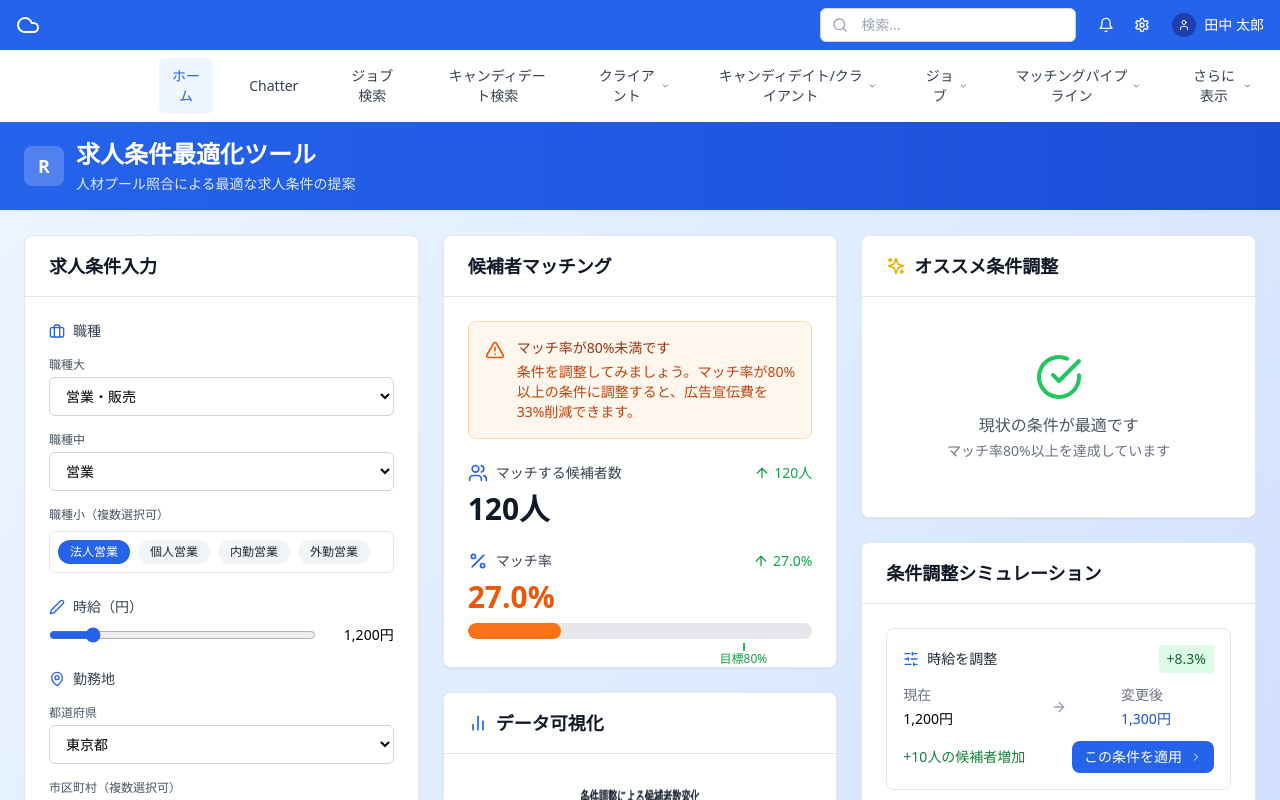
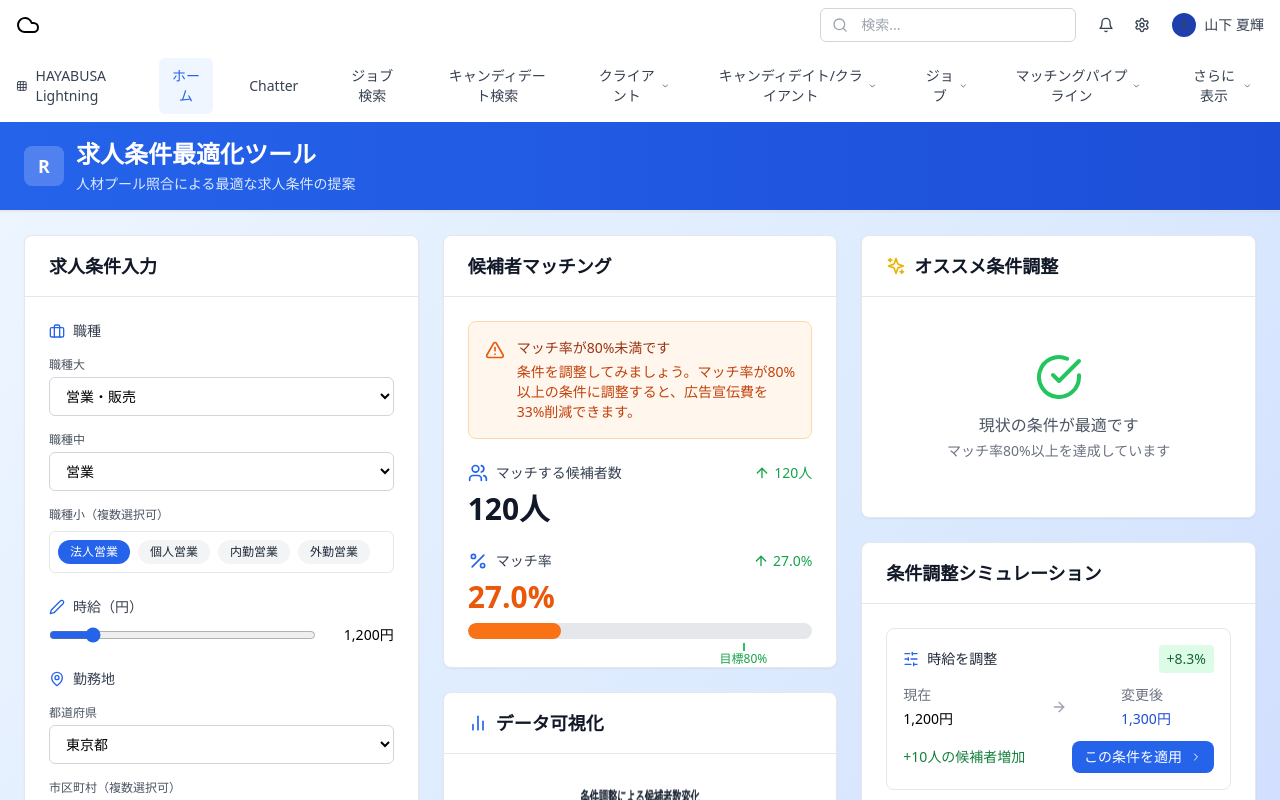
Before and after one commit to NatsukiNateYamashita/better-job-condition-recommender, a React (Vite) app: page / in a window 1280 px wide. Shown: the top 800 px of the page. Built offline with nearby package versions, Linux system fonts and the light colour scheme.

Commit message:
changed title

```diff
--- a/src/App.tsx
+++ b/src/App.tsx
@@ -112,11 +112,11 @@ function App() {
       {/* Salesforce Lightning Header */}
       <header className="bg-white border-b border-gray-200 shadow-sm">
         {/* Top Header Bar */}
-        <div className="px-4 py-2 bg-blue-600">
+        <div className="px-4 py-2 bg-white">
           <div className="flex items-center justify-between">
             <div className="flex items-center gap-4">
               <div className="flex items-center gap-3">
-                <Cloud className="w-6 h-6 text-white" />
+                <Cloud className="w-6 h-6 text-blue" />
                 {/* <div className="flex items-center gap-2">
                   <Grid3X3 className="w-4 h-4 text-white" />
                   <span className="text-white font-medium text-sm">HAYABUSA Lightning</span>
@@ -135,17 +135,17 @@ function App() {
               </div>
 
               <div className="flex items-center gap-2">
-                <button className="p-1.5 text-white hover:bg-blue-700 rounded-md">
+                <button className="p-1.5 text-gray-700 hover:bg-blue-700 rounded-md">
                   <Bell className="w-4 h-4" />
                 </button>
-                <button className="p-1.5 text-white hover:bg-blue-700 rounded-md">
+                <button className="p-1.5 text-gray-700 hover:bg-blue-700 rounded-md">
                   <Settings className="w-4 h-4" />
                 </button>
                 <div className="flex items-center gap-2 ml-2">
                   <div className="w-6 h-6 bg-blue-800 rounded-full flex items-center justify-center">
-                    <User className="w-3 h-3 text-white" />
+                    <User className="w-3 h-3 text-gray-700" />
                   </div>
-                  <span className="text-sm font-medium text-white">田中 太郎</span>
+                  <span className="text-sm font-medium text-gray-700">山下 夏輝</span>
                 </div>
               </div>
             </div>
@@ -155,10 +155,10 @@ function App() {
         {/* Navigation Bar */}
         <div className="px-4 py-2 bg-white">
           <nav className="flex items-center gap-6">
-          <div className="flex items-center gap-2">
-                  <Grid3X3 className="w-4 h-4 text-white" />
-                  <span className="text-white font-medium text-sm">HAYABUSA Lightning</span>
-                </div>
+             <div className="flex items-center gap-2">
+                  <Grid3X3 className="w-4 h-4 text-gray-700" />
+                  <span className="text-gray-700 font-medium text-sm">HAYABUSA Lightning</span>
+            </div>
             <button className="flex items-center gap-1 px-3 py-2 text-sm font-medium text-blue-600 bg-blue-50 rounded-md hover:bg-blue-100 transition-colors">
               ホーム
             </button>
```
